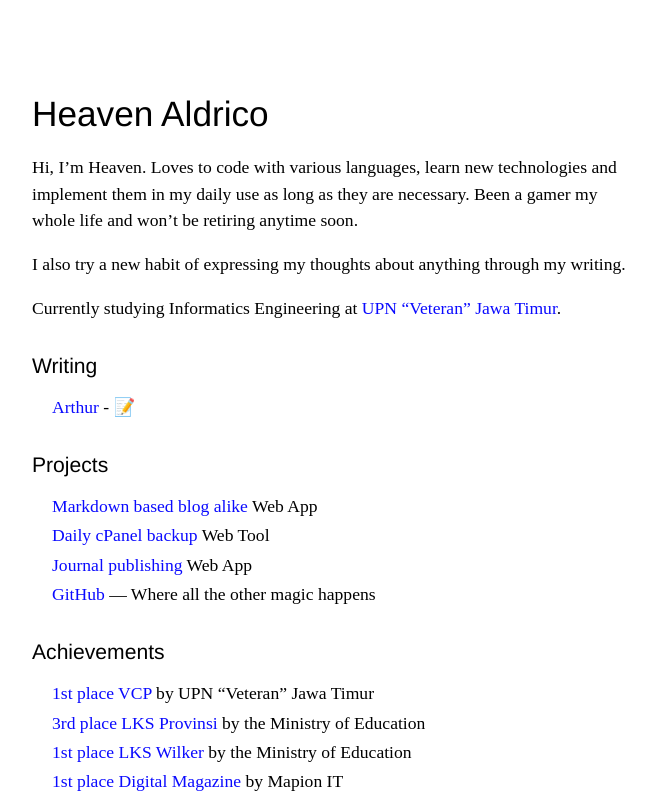
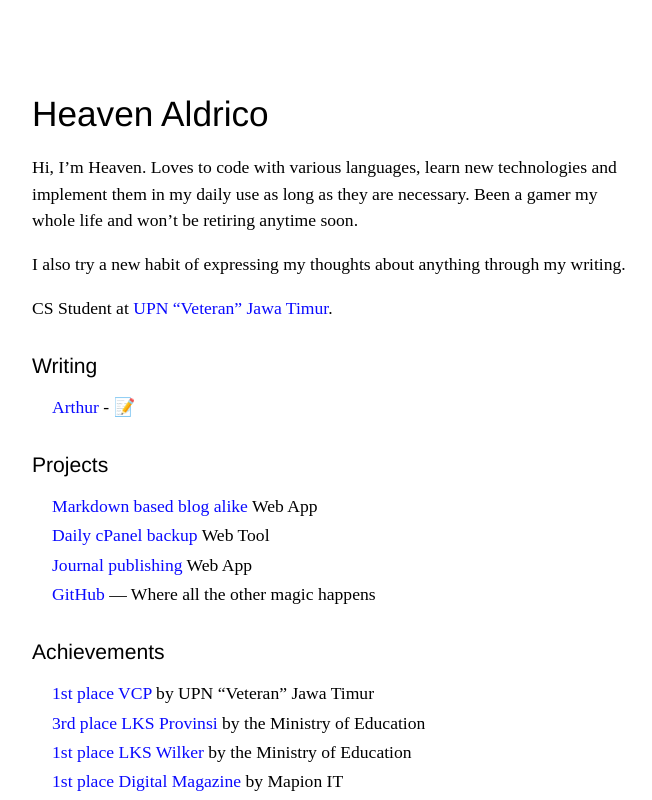
Before and after one commit to ldriko/aldrico, a Vue app: page / in a window 1280 px wide. Shown: the top 800 px of the page, without its empty margins (308-960 px from the left). Built offline with nearby package versions, Linux system fonts and the light colour scheme.

Commit message:
Update student part

```diff
--- a/src/pages/MainSection.vue
+++ b/src/pages/MainSection.vue
@@ -8,14 +8,14 @@ import TextSection from '../components/TextSection.vue'
     <p>
       Hi&comma; I&rsquo;m Heaven. Loves to code with various languages, learn
       new technologies and implement them in my daily use as long as they are
-      necessary. Been a gamer my whole life and won’t be retiring anytime soon.
+      necessary. Been a gamer my whole life and won&rsquo;t be retiring anytime soon.
     </p>
     <p>
       I also try a new habit of expressing my thoughts about anything through my
       writing.
     </p>
     <p>
-      Currently studying Informatics Engineering at
+      CS Student at
       <a href="https://www.upnjatim.ac.id/" target="_blank"
         >UPN &ldquo;Veteran&rdquo; Jawa Timur</a
       >.
```
